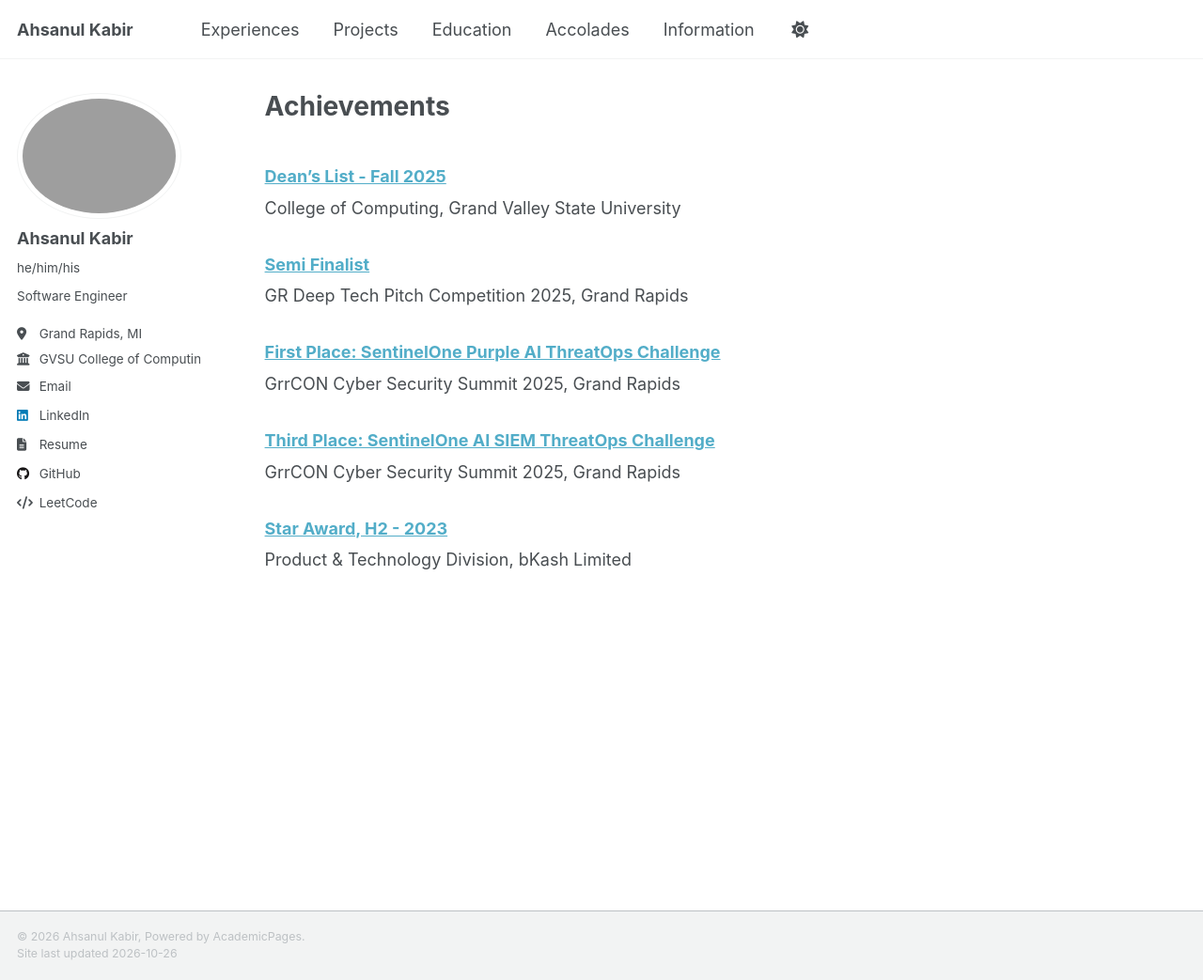
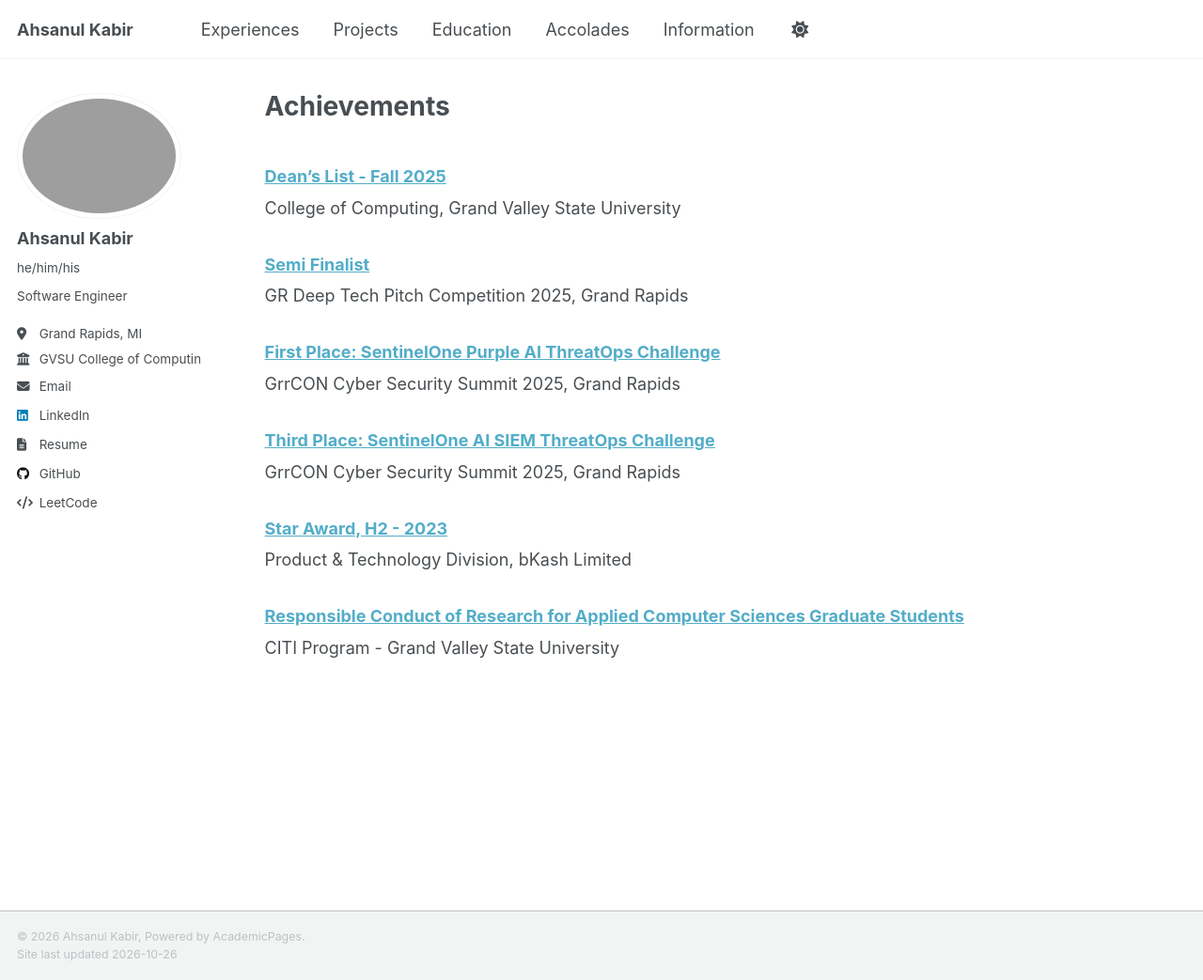
Before and after one commit to kowshid/kowshid.github.io, a Jekyll site: the page built from _pages/accolades.md, in a window 1280 px wide and 1043 px high. Shown: the whole window at 94% size. Built offline with Jekyll 4.4.1, drawn with Linux system fonts in a browser that asks for light colours.

Commit message:
Add CITI Program RCR Certificate

```diff
--- a/_pages/accolades.md
+++ b/_pages/accolades.md
@@ -22,6 +22,9 @@ GrrCON Cyber Security Summit 2025, Grand Rapids
 ### <a href="https://www.linkedin.com/in/kowshid/details/honors/" target="_blank" rel="noopener noreferrer">Star Award, H2 - 2023</a>
 Product & Technology Division, bKash Limited
 
+### <a href="https://www.citiprogram.org/verify/?kdd32f5c0-e811-447b-84b7-ef8020a3d186-75218815" target="_blank" rel="noopener noreferrer">Responsible Conduct of Research for Applied Computer Sciences Graduate Students</a>
+CITI Program - Grand Valley State University
+
 <!-- ### Ranked in Top 10, Higher Secondary Category, Chittagong Divisional Round 2015
 Bangladesh Physics Olympiad (BdPhO)
 
```
